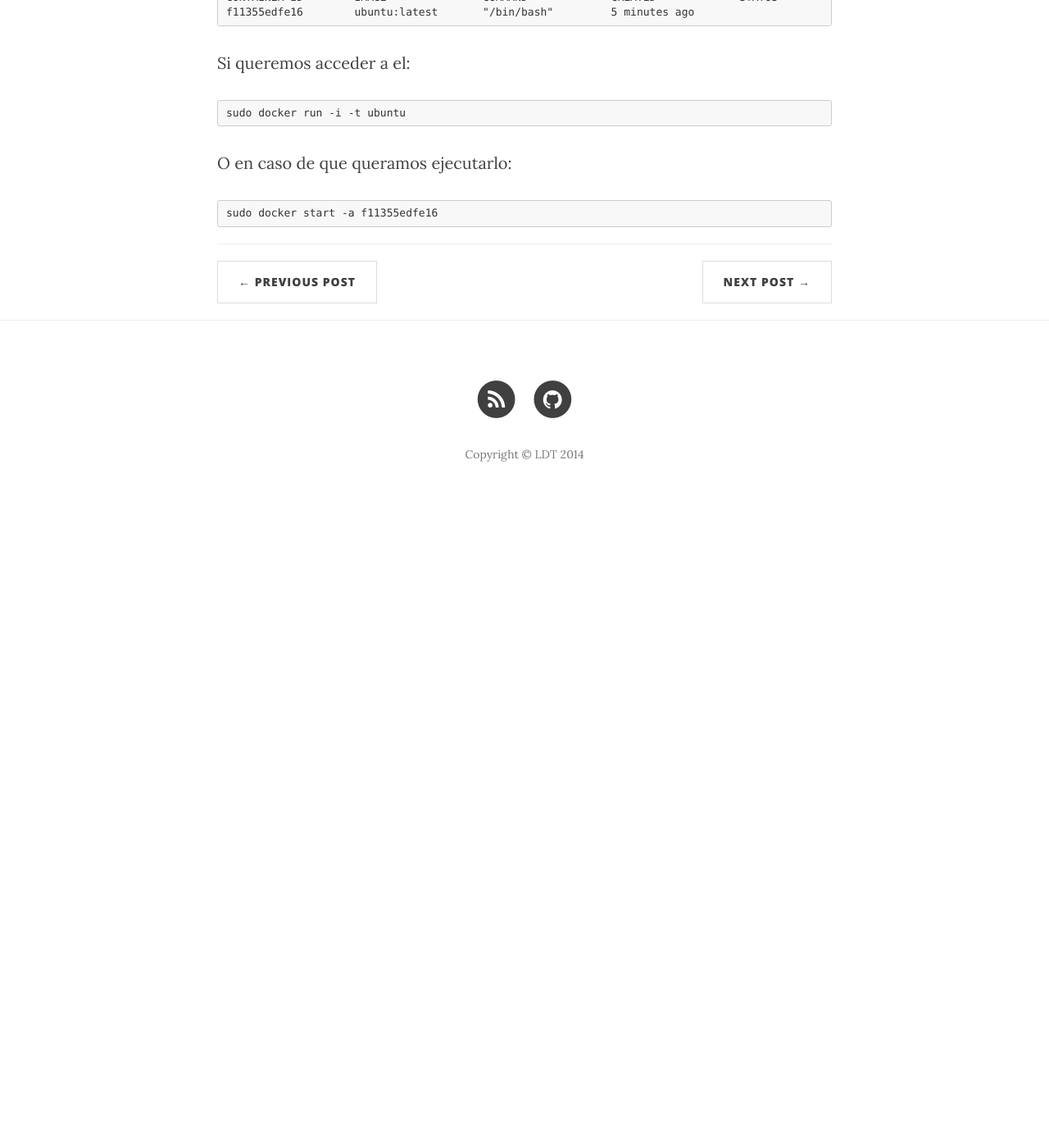
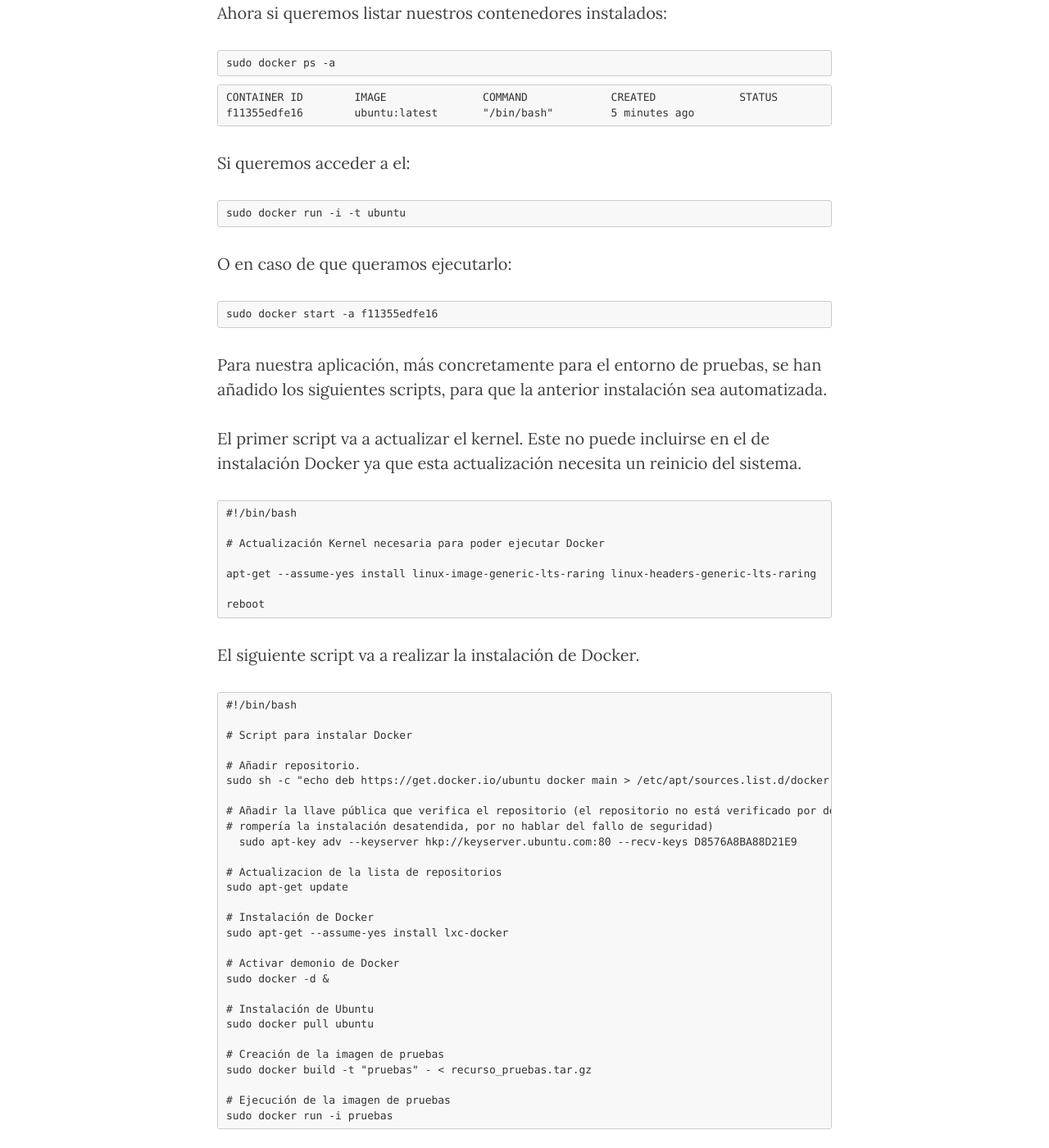
Before and after one commit to freelinuxdistrodeployed/LDT, a Jekyll site: the page built from _posts/2014-12-1-Docker-Ansible.md, in a window 1280 px wide and 1400 px high, scrolled down 2700 px. Shown: the whole window at 82% size. Built offline with Jekyll 4.4.1, drawn with Linux system fonts in a browser that asks for light colours; nearby versions of some CDN libraries; before the commit the page ends 3330 px from its top, so only the background shows below that; some of the changed text lies outside the part shown.

Commit message:
Update fichero

```diff
--- a/_posts/2014-12-1-Docker-Ansible.md
+++ b/_posts/2014-12-1-Docker-Ansible.md
@@ -32,6 +32,10 @@
 Ahora agregamos el repositorio Docker:
 
 <pre>sudo sh -c "echo deb https://get.docker.io/ubuntu docker main > /etc/apt/sources.list.d/docker.list"</pre>
+
+Añadimos la llave pública que verifica el repositorio:
+
+<pre>sudo apt-key adv --keyserver hkp://keyserver.ubuntu.com:80 --recv-keys D8576A8BA88D21E9</pre>
 
 Actualizamos la lista de fuentes:
 
@@ -86,3 +90,72 @@
 O en caso de que queramos ejecutarlo:
 
 <pre>sudo docker start -a f11355edfe16</pre>
+
+Para nuestra aplicación, más concretamente para el entorno de pruebas, se han añadido los siguientes scripts, para que la anterior instalación sea automatizada.
+
+El primer script va a actualizar el kernel. Este no puede incluirse en el de instalación Docker ya que esta actualización necesita un reinicio del sistema.
+
+<pre>
+#!/bin/bash
+
+#Actualización Kernel necesaria para poder ejecutar Docker
+
+apt-get --assume-yes install linux-image-generic-lts-raring linux-headers-generic-lts-raring
+
+reboot
+</pre>
+
+El siguiente script va a realizar la instalación de Docker.
+
+<pre>
+#!/bin/bash
+
+#Script para instalar Docker
+
+#Añadir repositorio.
+sudo sh -c "echo deb https://get.docker.io/ubuntu docker main > /etc/apt/sources.list.d/docker.list"
+
+#Añadir la llave pública que verifica el repositorio (el repositorio no está verificado por defecto, omitir este paso
+#rompería la instalación desatendida, por no hablar del fallo de seguridad)
+  sudo apt-key adv --keyserver hkp://keyserver.ubuntu.com:80 --recv-keys D8576A8BA88D21E9
+
+#Actualizacion de la lista de repositorios
+sudo apt-get update
+
+#Instalación de Docker
+sudo apt-get --assume-yes install lxc-docker
+
+#Activar demonio de Docker
+sudo docker -d &
+
+#Instalación de Ubuntu
+sudo docker pull ubuntu
+
+#Creación de la imagen de pruebas
+sudo docker build -t "pruebas" - < recurso_pruebas.tar.gz
+
+#Ejecución de la imagen de pruebas
+sudo docker run -i pruebas
+</pre>
+
+A continuación vamos a ver el Dockerfile, que va a instalar Ansible y nuestro entorno LDT (LDT.sh), el cual podremos descargar desde nuestro repositorio.
+
+<pre>
+#############################################################
+# Dockerfile para instalar ansible y ejecutar menú LDT
+# Basado en Ubuntu
+#############################################################
+
+FROM ubuntu:latest
+
+MAINTAINER JuanAFernandez juanantc mortega87 rubenadrados JA-Gonz
+
+#Instalar ansible
+
+RUN apt-get update
+RUN apt-get install -y ansible
+
+#Ejecutar menú LDT
+ADD ./LDT.sh /LDT.sh
+CMD ["/bin/bash", "/LDT.sh"]
+</pre>
```
Also changed, not shown: other parts of _posts/2014-12-1-Docker-Ansible.md (+1 -1 lines).
